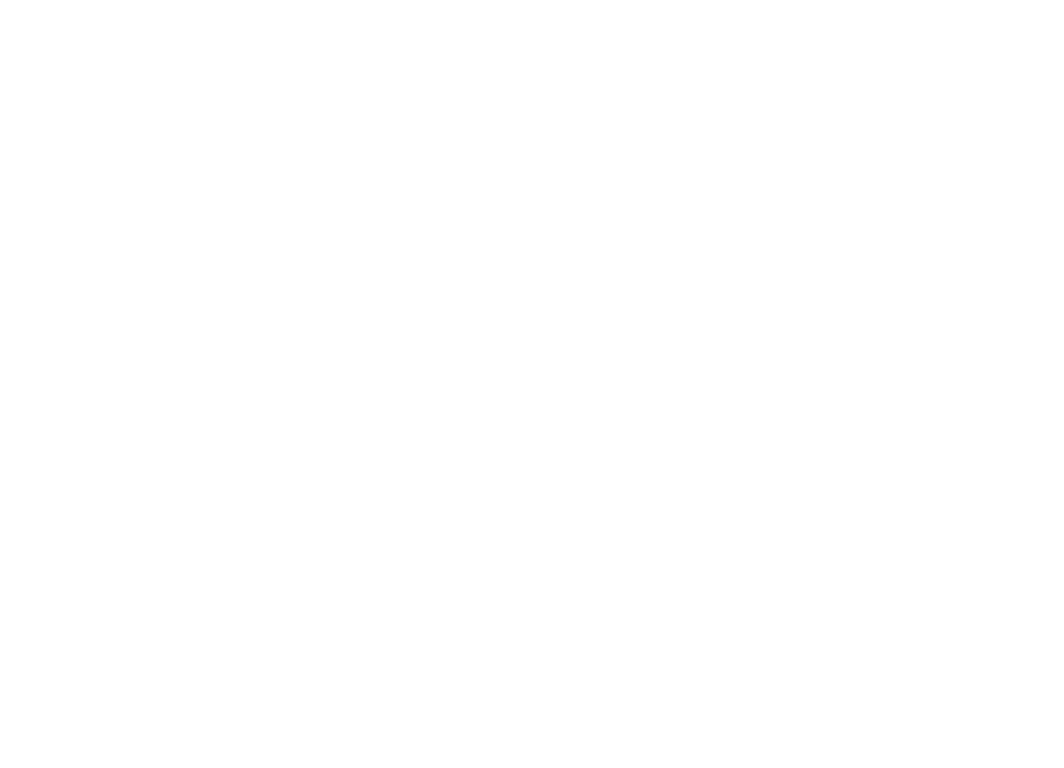
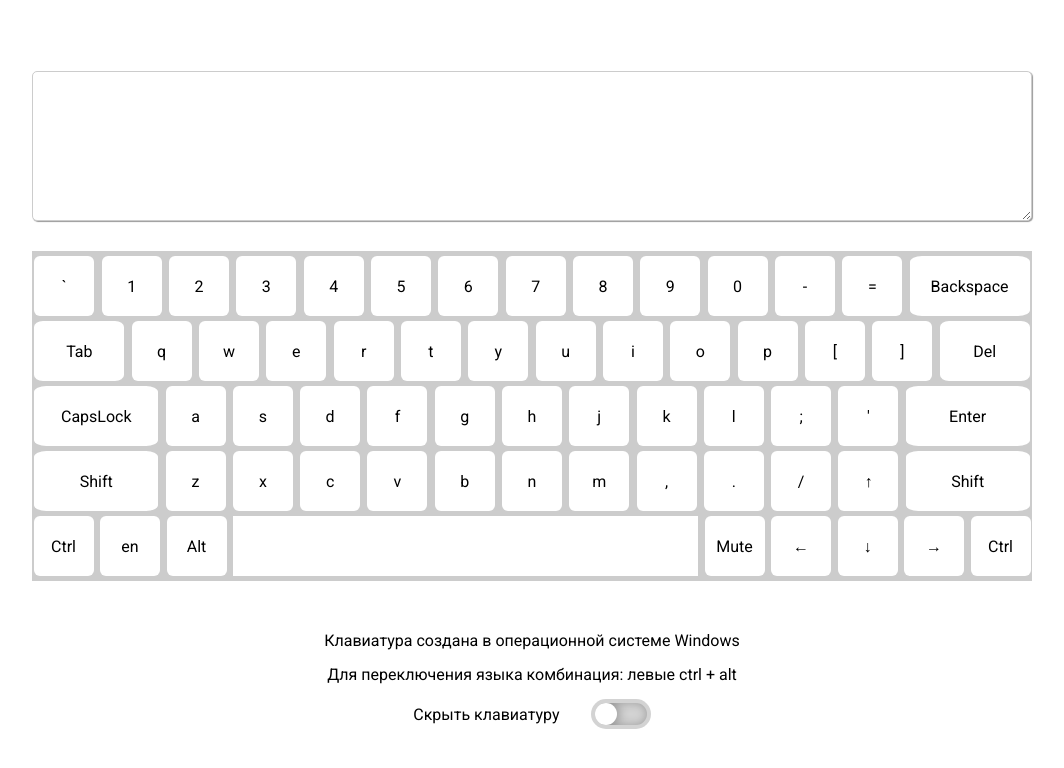
Before and after one commit to evgageev/virtual-keyboard, a plain HTML site: page index.html in a window 1280 px wide. Shown: the whole page, without its empty margins (108-1172 px from the left). Drawn offline with Linux system fonts and the light colour scheme; the site is published under a folder, as on GitHub Pages, so addresses that start at the root find nothing.

Commit message:
refactor: change path for css and js files

```diff
--- a/index.html
+++ b/index.html
@@ -8,9 +8,9 @@
   <link rel="preconnect" href="https://fonts.googleapis.com">
   <link rel="preconnect" href="https://fonts.gstatic.com" crossorigin>
   <link href="https://fonts.googleapis.com/css2?family=Roboto&display=swap" rel="stylesheet">
-  <link rel="stylesheet" href="/style.css">
+  <link rel="stylesheet" href="./style.css">
 </head>
 <body class="body">
-  <script src="/script.js" type="module"></script>
+  <script src="./script.js" type="module"></script>
 </body>
 </html>
```
